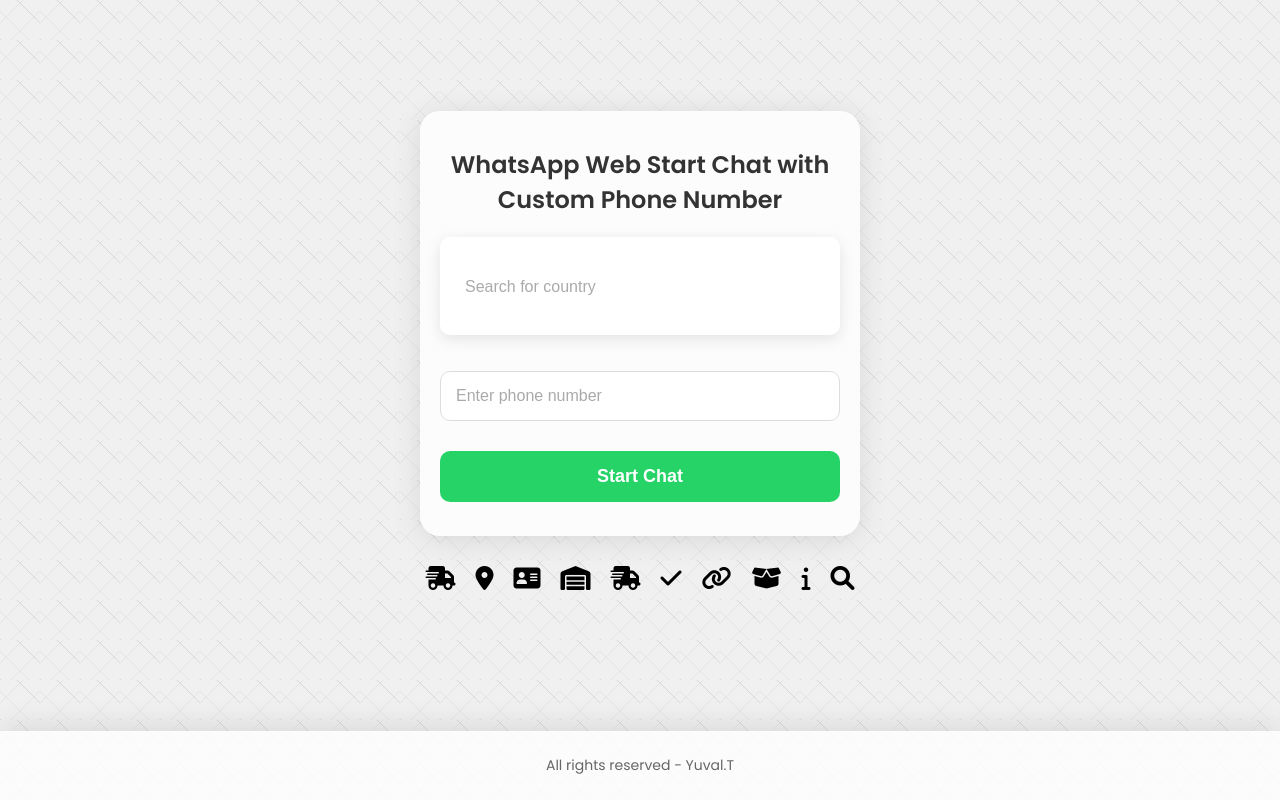
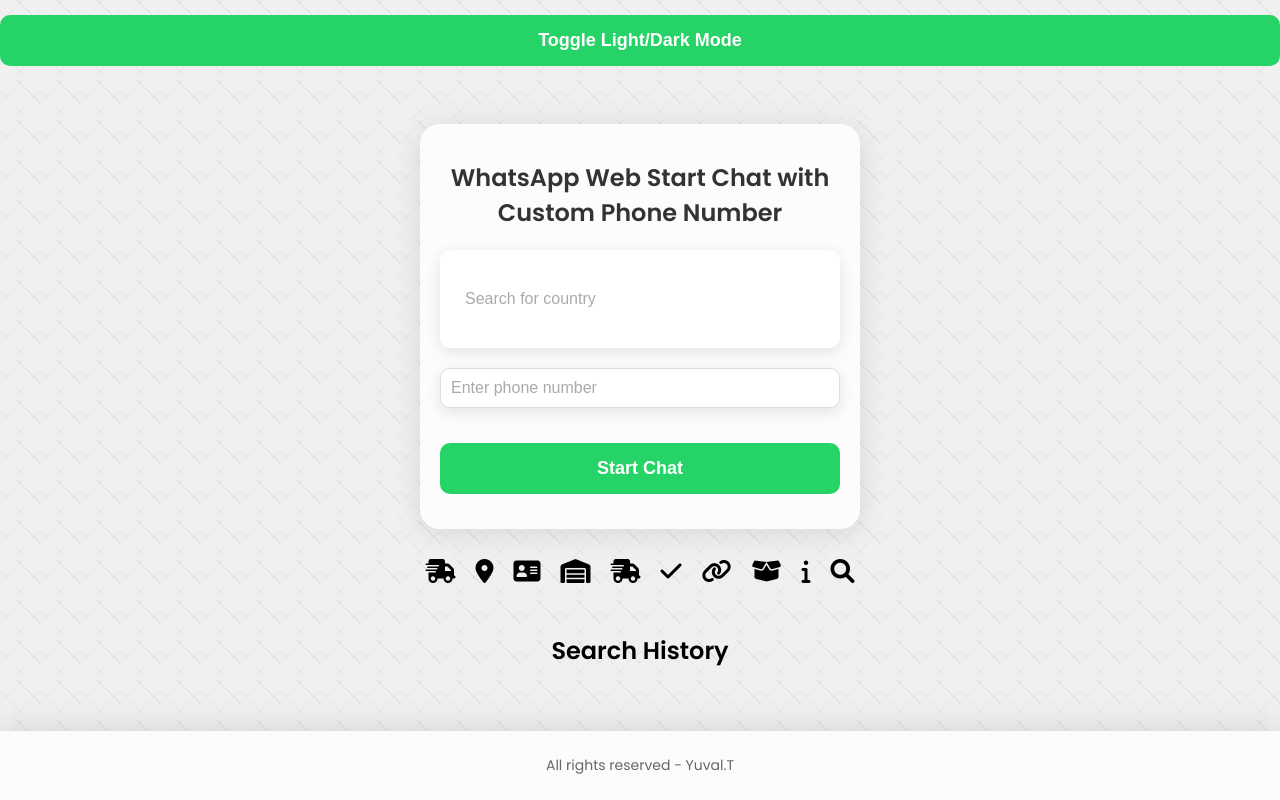
Before and after one commit to yuvaltevelov/yuvalwhatsapp, a browser extension: page index.html in a window 1280 px wide. Drawn offline with Linux system fonts and the light colour scheme.

Commit message:
Update index.html 1.0.3
Search History & Light/Dark Mode

```diff
--- a/index.html
+++ b/index.html
@@ -5,12 +5,12 @@
     <meta name="viewport" content="width=device-width, initial-scale=1.0">
     <title>Start WhatsApp Chat - Yuval.T</title>
     <link rel="stylesheet" href="styles.css">
-    <link rel="stylesheet"
     <link rel="icon" href="favicon.png">
     <link rel="stylesheet" href="https://cdnjs.cloudflare.com/ajax/libs/font-awesome/6.0.0-beta3/css/all.min.css">
 </head>
 <body>
     <div class="main-container">
+        <button id="modeToggle">Toggle Light/Dark Mode</button>
         <div class="content-wrapper">
             <div class="container">
                 <h1>WhatsApp Web Start Chat with Custom Phone Number</h1>
@@ -19,7 +19,7 @@
                     <ul id="countryList" class="autocomplete-items"></ul>
                 </div>
                 <input type="hidden" id="countryCode">
-                <input type="text" id="phoneNumber" placeholder="Enter phone number">
+                <input class="search-bar" type="text" id="phoneNumber" placeholder="Enter phone number">
                 <button id="openChat">Start Chat</button>
             </div>
             <div class="icon-container">
@@ -54,7 +54,10 @@
                     <i id="icon10" class="fas fa-search" title="DHL - GEMA"></i>
                 </div>
             </div>
-
+            <div class="search-history" id="searchHistory">
+                <h2>Search History</h2>
+                <ul id="historyList"></ul>
+            </div>
         </div>
 
         <div id="confirmationPopup" class="popup">
```
Lines whose indentation alone changed are shown as unchanged.
